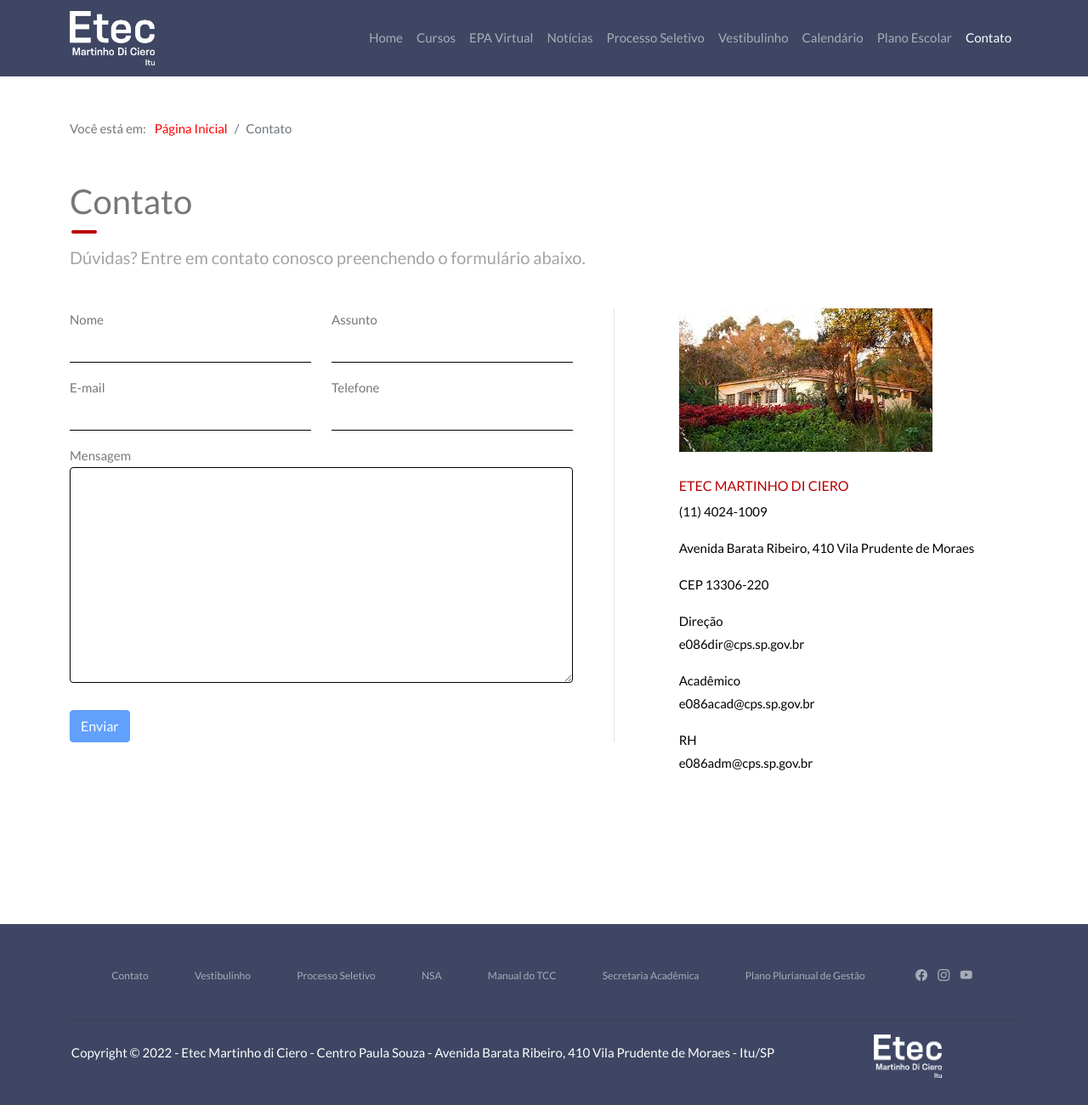
After one commit to leogalencar/tccetec2022, a PHP site: page /admin/contato.php in a window 1280 px wide. The commit adds this page. Shown: the whole page at 85% size. Run offline with PHP 8.4, Linux system fonts and the light colour scheme; some libraries are stand-ins or nearby versions.

Commit message:
Adição do contato com scripts e modificações nos cards do index

```diff
--- /dev/null
+++ b/admin/contato.php
@@ -0,0 +1,216 @@
+<!DOCTYPE html>
+<html>
+
+<head>
+    <title>ETEC - Martinho di Ciero</title>
+    <meta charset="utf-8">
+    <meta name="viewport" content="width=device-width, initial-scale=1">
+
+    <link rel="icon" href="../img/etec.ico">
+
+    <link href="https://cdn.jsdelivr.net/npm/bootstrap@5.1.3/dist/css/bootstrap.min.css" rel="stylesheet" integrity="sha384-1BmE4kWBq78iYhFldvKuhfTAU6auU8tT94WrHftjDbrCEXSU1oBoqyl2QvZ6jIW3" crossorigin="anonymous">
+
+    <link rel="stylesheet" href="../css/carousel.css">
+    <link rel="stylesheet" href="../css/main.css">
+    <link rel="stylesheet" href="../css/bootstrap2.css">
+    <link rel="stylesheet" href="../css/colors.css">
+    <link rel="stylesheet" href="../css/menu.css">
+    <link rel="stylesheet" href="../css/botão.css">
+    <link rel="stylesheet" href="../css/contatoform.css">
+
+    <link href="https://fonts.googleapis.com/css?family=Lato" rel="stylesheet" type="text/css">
+    <link href="https://fonts.googleapis.com/css?family=Montserrat" rel="stylesheet" type="text/css">
+
+    <link rel="stylesheet" href="https://cdn.jsdelivr.net/npm/bootstrap-icons@1.4.1/font/bootstrap-icons.css">
+    <link rel="stylesheet" href="https://cdnjs.cloudflare.com/ajax/libs/font-awesome/4.7.0/css/font-awesome.min.css">
+
+    <script src="https://cdnjs.cloudflare.com/ajax/libs/jquery/3.6.0/jquery.min.js" integrity="sha512-894YE6QWD5I59HgZOGReFYm4dnWc1Qt5NtvYSaNcOP+u1T9qYdvdihz0PPSiiqn/+/3e7Jo4EaG7TubfWGUrMQ==" crossorigin="anonymous" referrerpolicy="no-referrer"></script>
+
+    <style type="text/css">
+
+    </style>
+
+</head>
+
+<body id="myPage" data-spy="scroll" data-target=".navbar" data-offset="50">
+
+    <nav class="navbar navbar-expand-sm navbar-dark bg-etec sticky-top">
+        <div class="container">
+            <a class="navbar-brand" href="index.php">
+                <img src="../img/logo.png" alt="" width="100px">
+            </a>
+            <button class="navbar-toggler" type="button" data-bs-toggle="collapse" data-bs-target="#navbarCollapse" aria-controls="navbarCollapse" aria-expanded="false" aria-label="Toggle navigation">
+                <span class="navbar-toggler-icon"></span>
+            </button>
+            <div class="collapse navbar-collapse navbar-collapse-fg-0" id="navbarCollapse">
+                <div class="navbar-nav justify-content-end">
+                    <a class="nav-item nav-link" href="index.php">Home</a>
+                    <a class="nav-item nav-link" href="cursos.php">Cursos</a>
+                    <a class="nav-item nav-link" href="http://etecitu.com.br/2020/" target="_blank">EPA Virtual</a>
+                    <a class="nav-item nav-link" href="noticias.php">Notícias</a>
+                    <a class="nav-item nav-link" href="processoseletivo.php">Processo Seletivo</a>
+                    <a class="nav-item nav-link" href="vestibulinho.php">Vestibulinho</a>
+                    <a class="nav-item nav-link" href="calendario.php">Calendário</a>
+                    <a class="nav-item nav-link" href="planoescolar.php">Plano Escolar</a>
+                    <a class="nav-item nav-link active" href="contato.php">Contato</a>
+                </div>
+            </div>
+        </div>
+    </nav>
+
+    <!-- CONTEÚDO !-->
+    <main>
+        <div class="container mb-padrao mt-5">
+            <nav aria-label="breadcrumb">
+                <ol class="breadcrumb mb-5" breadcrumb-msg="Você está em:">
+                    <li class="breadcrumb-item"><a href="index.php" class="breadcrumb-link">Página Inicial</a></li>
+                    <li class="breadcrumb-item active" aria-current="page">Contato</li>
+                </ol>
+            </nav>
+
+            <section class="conteudo">
+                <h1 class="title-section mb-3">Contato</h1>
+                <h5 class="subtitle mb-5">
+                    Dúvidas? Entre em contato conosco preenchendo o formulário abaixo.
+                </h5>
+                <div class="row">
+                    <div class="col-md-7">
+                        <form id="formcontato" action="" class="pe-5 mb-5 border-end" data-sb-form-api-token="API_TOKEN">
+                            <div class="row mb-3">
+                                <div class="col-6">
+                                    <label for="nome">Nome</label>
+                                    <input type="text" class="form-control" name="nome" id="nome" data-sb-validations="required">
+                                    <div class="invalid-feedback" data-sb-feedback="nome:required">Por favor, digite seu nome.</div>
+                                </div>
+                                <div class="col-6">
+                                    <label for="assunto">Assunto</label>
+                                    <input type="text" class="form-control" name="assunto" id="assunto" aria-required="true" data-sb-validations="required">
+                                    <div class="invalid-feedback" data-sb-feedback="assunto:required">Por favor, digite o assunto da mensagem.</div>
+                                </div>
+                            </div>
+                            <div class="row mb-3">
+                                <div class="col-6">
+                                    <label for="email">E-mail</label>
+                                    <input type="text" class="form-control" name="email" id="email" aria-required="true" data-sb-validations="required, email">
+                                    <div class="invalid-feedback" data-sb-feedback="email:required">Por favor, digite seu e-mail.</div>
+                                    <div class="invalid-feedback" data-sb-feedback="email:email">O endereço de e-mail inserido não é válido.</div>
+                                </div>
+                                <div class="col-6">
+                                    <label for="telefone">Telefone</label>
+                                    <input type="text" class="form-control" name="telefone" id="telefone" aria-required="true" data-sb-validations="required">
+                                    <div class="invalid-feedback" data-sb-feedback="telefone:required">Por favor, digite seu telefone.</div>
+                                </div>
+                            </div>
+                            <div class="row mb-3">
+                                <div class="col-12">
+                                    <label for="mensagem">Mensagem</label>
+                                    <textarea class="form-control mensagem" name="mensagem" id="mensagem" cols="30" rows="10" data-sb-validations="required" maxlength="1024"></textarea>
+                                    <div class="invalid-feedback" data-sb-feedback="mensagem:required">Por favor, digite a mensagem.</div>
+                                </div>
+                            </div>
+                            <div class="row mb-3">
+                                <div class="col-12">
+                                    <!-- Form submissions success message -->
+                                    <div class="d-none" id="submitSuccessMessage">
+                                        <div class="text-center mb-3">Enviado com sucesso.</div>
+                                    </div>
+
+                                    <!-- Form submissions error message -->
+                                    <div class="d-none" id="submitErrorMessage">
+                                        <div class="text-center text-danger mb-3">Erro ao enviar. Por favor, tente novamente mais tarde.</div>
+                                    </div>
+                                </div>
+                            </div>
+                            <div class="row mb-3">
+                                <div class="col-12">
+                                    <input type="submit" value="Enviar" id="submitButton" class="btn btn-primary rounded disabled">
+                                </div>
+                            </div>
+                        </form>
+                    </div>
+                    <div class="col-md-5 ms-auto">
+                        <div class="row">
+                            <div class="info text-center">
+                                <a href="" target="_blank" title="Ver no mapa">
+                                    <img src="../img/a.jpg" alt="">
+                                    <div class="legenda text-start">
+                                        <h6>ETEC MARTINHO DI CIERO</h6>
+                                        <p>(11) 4024-1009</p>
+                                        <p>Avenida Barata Ribeiro, 410 Vila Prudente de Moraes</p>
+                                        <p>CEP 13306-220</p>
+                                        <span>Direção</span>
+                                        <p>e086dir@cps.sp.gov.br</p>
+                                        <span>Acadêmico</span>
+                                        <p>e086acad@cps.sp.gov.br</p>
+                                        <span>RH</span>
+                                        <p>e086adm@cps.sp.gov.br</p>
+                                    </div>
+                                </a>
+                            </div>
+                        </div>
+                    </div>
+                </div>
+            </section>
+
+        </div>
+    </main>
+
+    <!-- FOOTER !-->
+    <footer>
+        <div class="container">
+            <div class="footer-links text-left">
+                <span>
+                    <a href="contato.php">Contato</a>
+                </span>
+                <span>
+                    <a href="https://www.vestibulinhoetec.com.br/home/">Vestibulinho</a>
+                </span>
+                <span>
+                    <a href="processoseletivo.php">Processo Seletivo</a>
+                </span>
+                <span>
+                    <a href="https://nsa.cps.sp.gov.br/">NSA</a>
+                </span>
+                <span>
+                    <a href="http://www.etecitu.com.br/2019/arquivos/index/manualTCC.pdf">Manual do TCC</a>
+                </span>
+                <span>
+                    <a href="secretariaacademica.php">Secretaria Acadêmica</a>
+                </span>
+                <span>
+                    <a href="planogestao.php">Plano Plurianual de Gestão</a>
+                </span>
+                <span>
+                    <a href="https://www.facebook.com/EtecdeItu" class="footer-icons" target="_blank">
+                        <i class="bi bi-facebook"></i>
+                    </a>
+                    <a href="https://www.instagram.com/etecmartinho/" class="footer-icons" target="_blank">
+                        <i class="bi bi-instagram"></i>
+                    </a>
+                    <a href="https://www.youtube.com/channel/UCgiX2_tK8Imaf5OpcQNK-yA" class="footer-icons" target="_blank">
+                        <i class="bi bi-youtube"></i>
+                    </a>
+                </span>
+            </div>
+            <hr style="color: #252a3c; margin: 1rem 0;">
+            <div class="row align-items-center">
+                <div class="col-9 text-center">
+                    <p>Copyright © 2022 - Etec Martinho di Ciero - Centro Paula Souza - Avenida Barata Ribeiro, 410 Vila Prudente de Moraes - Itu/SP</p>
+                </div>
+                <div class="col-3 text-center">
+                    <img src="../img/logo.png" alt="" class="mb-2" style="width: 80px;">
+                </div>
+            </div>
+        </div>
+    </footer>
+
+
+
+    <script src="https://cdn.jsdelivr.net/npm/@popperjs/core@2.10.2/dist/umd/popper.min.js" integrity="sha384-7+zCNj/IqJ95wo16oMtfsKbZ9ccEh31eOz1HGyDuCQ6wgnyJNSYdrPa03rtR1zdB" crossorigin="anonymous"></script>
+    <script src="https://cdn.jsdelivr.net/npm/bootstrap@5.1.3/dist/js/bootstrap.min.js" integrity="sha384-QJHtvGhmr9XOIpI6YVutG+2QOK9T+ZnN4kzFN1RtK3zEFEIsxhlmWl5/YESvpZ13" crossorigin="anonymous"></script>
+    <script src="../js/script.js"></script>
+    <script src="../js/sb-forms-latest.js"></script>
+
+</body>
+
+</html>
--- /dev/null
+++ b/css/contatoform.css
@@ -0,0 +1,30 @@
+.border-right{
+    padding-right: 6rem !important;
+    border-right: 1px solid #dee2e6!important;
+}
+
+.form-control{
+    border: none;
+    border-bottom: 1px solid black;
+    border-radius: 0;
+}
+
+.form-control:focus{
+    border-color: black;
+    border-bottom: 1px solid black;
+    box-shadow: none;
+}
+
+.form-control.is-invalid{
+    border-bottom: 1px solid #dc3545;
+}
+
+.form-control.is-invalid:focus{
+    box-shadow: none;
+    border-bottom: 1px solid #dc3545;
+}
+
+.mensagem{
+    border: 1px solid black;
+    border-radius: 4px;
+}
--- a/css/main.css
+++ b/css/main.css
@@ -73,6 +73,12 @@ footer a{
   color: #000;
   border: solid 2px #63636386;
   border-radius: 20px !important;
+  -webkit-transition: 0.3s all ease !important;
+  transition: 0.3s all ease !important;
+}
+
+.card-avaliacao:hover{
+  box-shadow: 0 0 10px 1px #00000086;
 }
 
 .col-md-4 {
@@ -212,6 +218,7 @@ footer a{
 
 .box-acesso:hover{
   background-color: #3E4663;
+  transform: scale(1.1);
 }
 
 .box-acesso:hover .icon{
@@ -226,12 +233,38 @@ footer a{
   color: rgb(0, 0, 0) !important;
 }
 
+ol.breadcrumb::before{
+  content: attr(breadcrumb-msg);
+  padding-right: 10px;
+}
+
 .title-section::after{
   content: "";
   display: block;
-  width: 40px;
-  height: 3px;
-  margin: 0 0 0 2px;
-  background: #ff0000;
-  border-radius: 3px;
+  width: 30px;
+  height: 4px;
+  margin: 10px 0 0 2px;
+  background: #b90000;
+  border-radius: 5px;
 }
+
+.subtitle{
+  color: #a3a3a3;;
+}
+
+.info a:hover{
+  color: black !important;
+}
+
+.info img{
+  max-width: 100%;
+  display: block;
+}
+
+.legenda{
+  margin-top: 30px;
+}
+
+.legenda h6{
+  color: #b90000;
+}
```
Also changed, not shown: admin/cursos.php (+4 -3 lines), admin/index.php (+19 -7 lines), admin/template.php (renamed from admin/navfooter.php, +12 -9 lines), js/sb-forms-latest.js (added, +353 -0 lines), js/script.js (+37 -12 lines).
